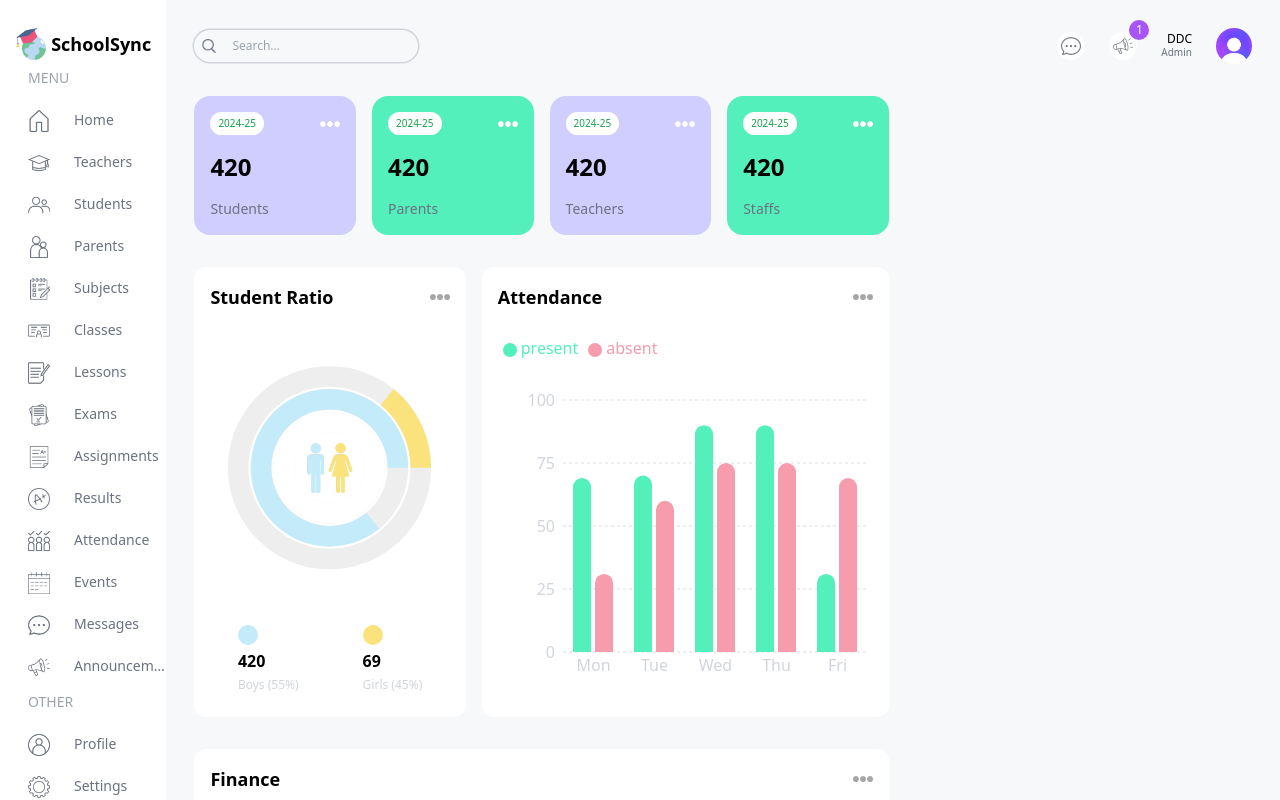
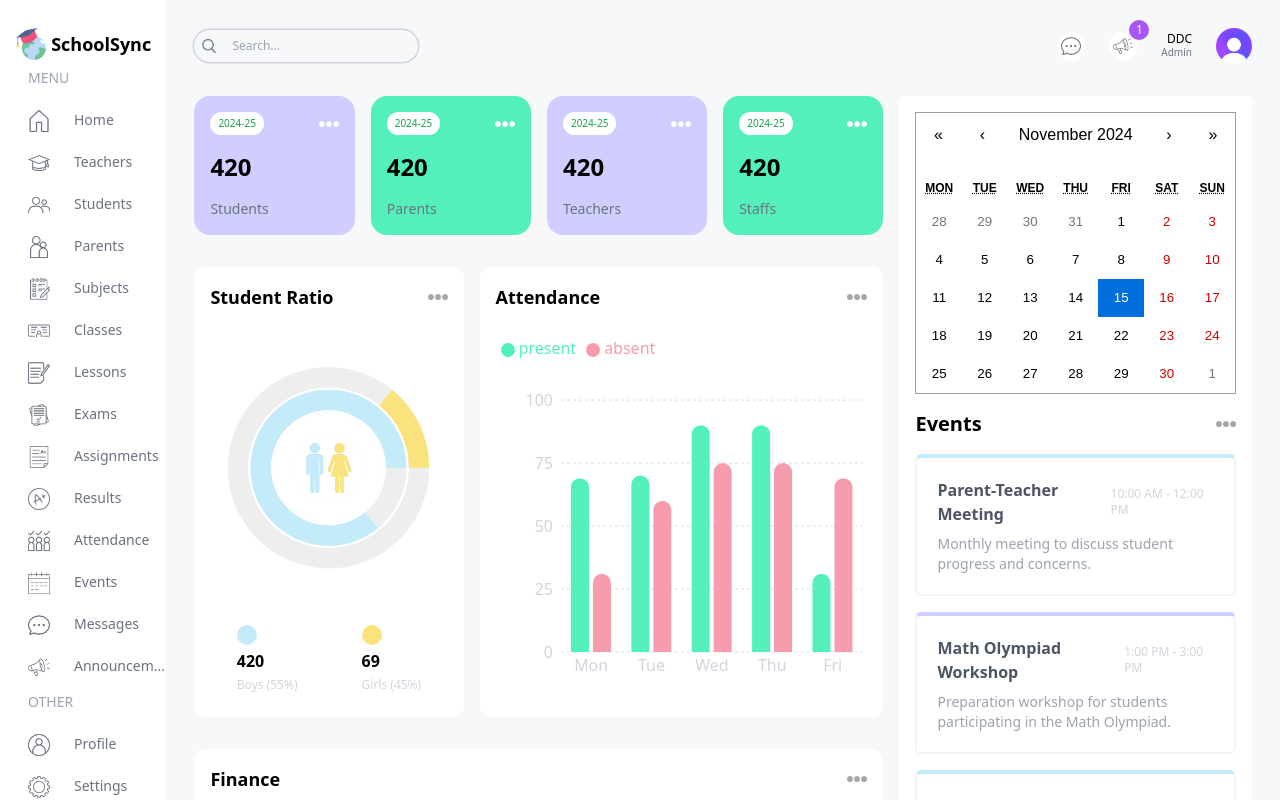
Before and after one commit to durjoydutta/SchoolSync, a Next.js app: page /admin in a window 1280 px wide. Built offline with nearby package versions, Linux system fonts and the light colour scheme.

Commit message:
added event calendar with temporary placeholder data

```diff
--- a/src/app/(dashboard)/admin/page.tsx
+++ b/src/app/(dashboard)/admin/page.tsx
@@ -1,7 +1,7 @@
 // import Announcements from "@/components/Announcements";
 import AttendanceChart from "@/components/AttendanceChart";
 import RatioChart from "@/components/RatioChart";
-// import EventCalendar from "@/components/EventCalendar";
+import EventCalendar from "@/components/EventCalendar";
 import FinanceChart from "@/components/FinanceChart";
 import UserCard from "@/components/UserCard";
 
@@ -37,8 +37,8 @@ const AdminPage = () => {
 
       {/* RIGHT */}
       <div className="w-full lg:w-1/3 flex flex-col gap-8">
-        {/* <EventCalendar />
-        <Announcements/> */}
+        <EventCalendar />
+        {/* <Announcements/> */}
       </div>
     </div>
   );
--- /dev/null
+++ b/src/components/EventCalendar.tsx
@@ -0,0 +1,75 @@
+"use client";
+
+import Image from "next/image";
+import { useState } from "react";
+import Calendar from "react-calendar";
+import "react-calendar/dist/Calendar.css";
+
+type ValuePiece = Date | null;
+
+type Value = ValuePiece | [ValuePiece, ValuePiece];
+
+
+const events = [//temp data for calendar
+    {
+      id: 1,
+      title: "Parent-Teacher Meeting",
+      time: "10:00 AM - 12:00 PM",
+      description: "Monthly meeting to discuss student progress and concerns.",
+    },
+    {
+      id: 2,
+      title: "Math Olympiad Workshop",
+      time: "1:00 PM - 3:00 PM",
+      description: "Preparation workshop for students participating in the Math Olympiad.",
+    },
+    {
+      id: 3,
+      title: "Science Exhibition",
+      time: "9:00 AM - 4:00 PM",
+      description: "Annual event showcasing student science projects and experiments.",
+    },
+    {
+      id: 4,
+      title: "Staff Meeting",
+      time: "4:30 PM - 5:30 PM",
+      description: "Discussion on upcoming events and administrative updates.",
+    },
+    {
+      id: 5,
+      title: "Sports Day Rehearsal",
+      time: "8:00 AM - 10:00 AM",
+      description: "Practice session for students participating in Sports Day events.",
+    },
+  ];
+
+
+const EventCalendar = () => {
+  const [value, onChange] = useState<Value>(new Date());
+
+  return (
+    <div className="bg-white p-4 rounded-md">
+      <Calendar onChange={onChange} value={value} />
+      <div className="flex items-center justify-between">
+        <h1 className="text-xl font-semibold my-4">Events</h1>
+        <Image src="/moreDark.png" alt="" width={20} height={20} />
+      </div>
+      <div className="flex flex-col gap-4">
+        {events.map((event) => (
+          <div
+            className="p-5 rounded-md border-2 border-gray-100 border-t-4 odd:border-t-lamaSky even:border-t-lamaPurple"
+            key={event.id}
+          >
+            <div className="flex items-center justify-between">
+              <h1 className="font-semibold text-gray-600">{event.title}</h1>
+              <span className="text-gray-300 text-xs">{event.time}</span>
+            </div>
+            <p className="mt-2 text-gray-400 text-sm">{event.description}</p>
+          </div>
+        ))}
+      </div>
+    </div>
+  );
+};
+
+export default EventCalendar;
```
